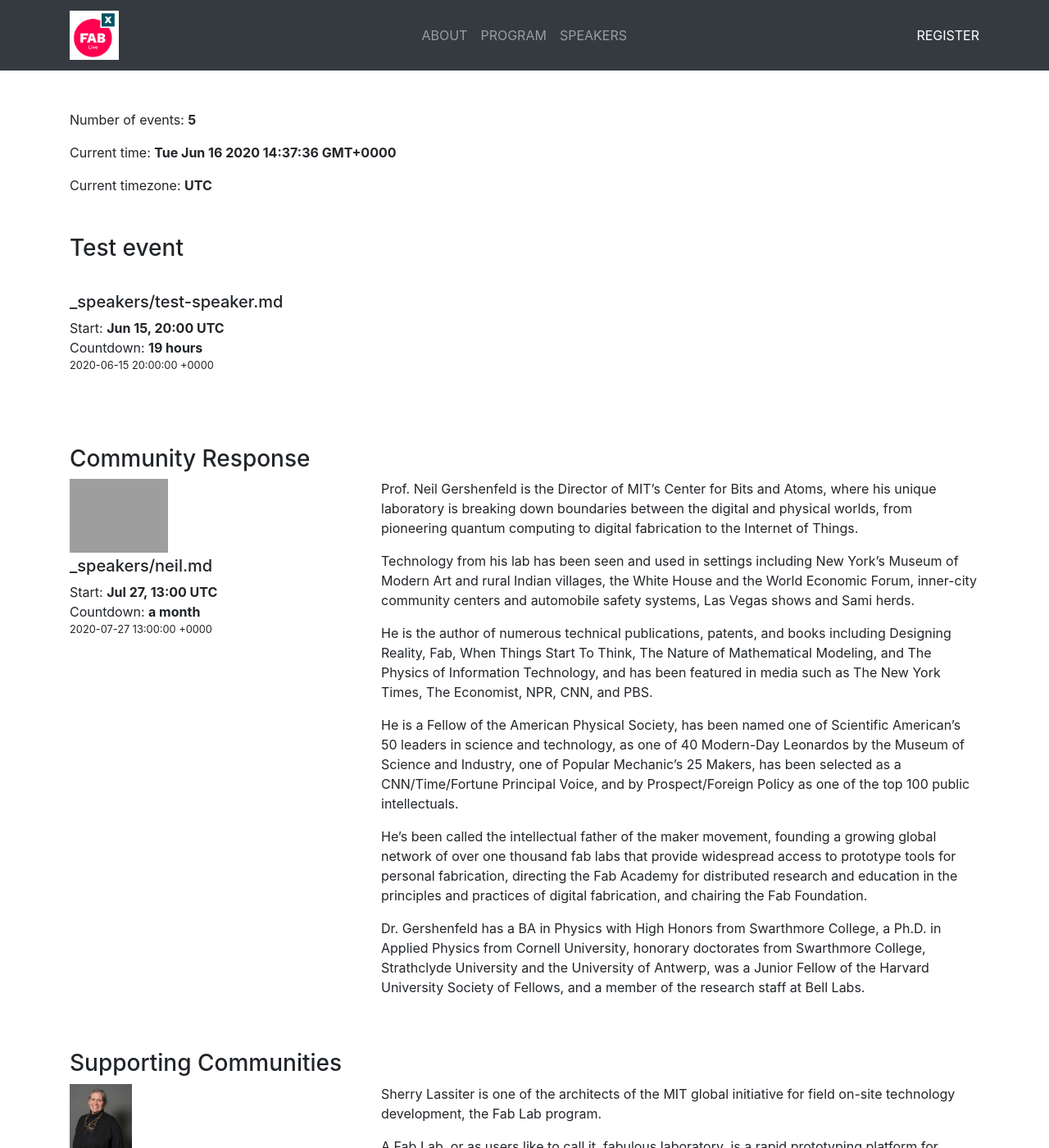
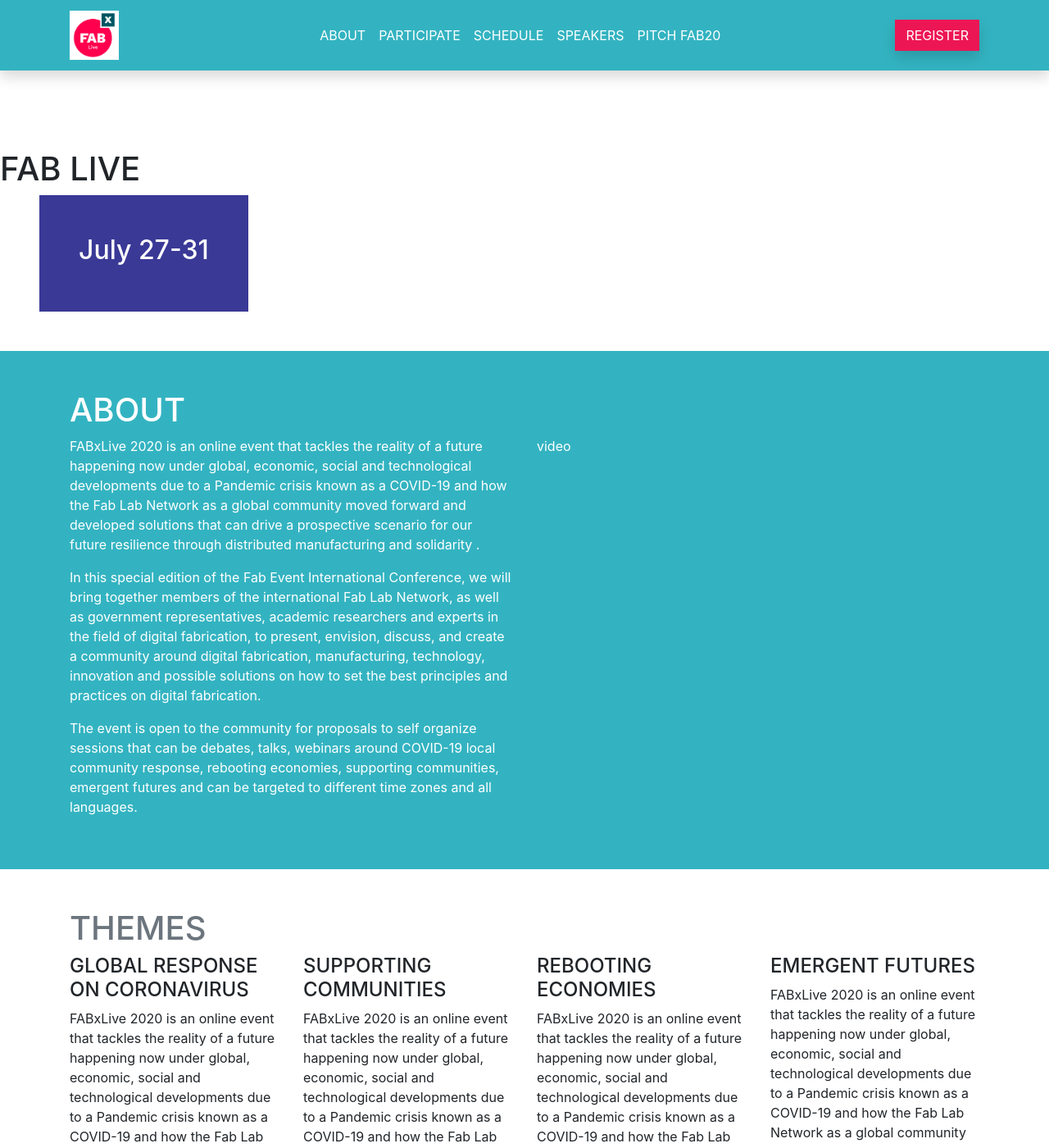
Before and after one commit to fabfoundation/fabxlive2020, a Jekyll site: the page built from index.html, in a window 1280 px wide and 1400 px high. Shown: the whole window at 82% size. Built offline with Jekyll 4.4.1, drawn with Linux system fonts in a browser that asks for light colours; nearby versions of some CDN libraries; some of the changed text lies outside the part shown.

Commit message:
Styling colors

```diff
--- a/_includes/nav.html
+++ b/_includes/nav.html
@@ -1,7 +1,7 @@
 {%- assign default_paths = site.pages | map: "path" -%}
 {%- assign page_paths = site.header_pages | default: default_paths -%}
 
-<nav class="navbar navbar-expand-sm navbar-dark bg-dark sticky-top">
+<nav class="navbar navbar-expand-sm navbar-dark sticky-top bg-cyan shadow">
   <div class="container">
     <a class="navbar-brand" rel="author" href="{{ '/' | relative_url }}">
       <img src="{{ 'assets/logo.png' | relative_url }}" alt="logo" width="60px"/>
@@ -13,18 +13,26 @@
 
     <div class="collapse navbar-collapse justify-content-between text-uppercase" id="navbarSupportedContent">
       <ul class="navbar-nav w-100 justify-content-center">
-        {%- if page_paths -%}
-        {%- for path in page_paths -%}
         <li class="nav-item">
-          {%- assign my_page = site.pages | where: "path", path | first -%}
-          {%- if my_page.title -%}
           <a class="nav-link" href="{{ my_page.url | relative_url }}">{{ my_page.title | escape }}</a>
-          {%- endif -%}
         </li>
-        {%- endfor -%}
-        {%- endif -%}
+        <li class="nav-item">
+          <a class="nav-link" href="#about">ABOUT</a>
+        </li>
+        <li class="nav-item">
+          <a class="nav-link" href="#participate">PARTICIPATE</a>
+        </li>
+        <li class="nav-item">
+          <a class="nav-link" href="#schedule">SCHEDULE</a>
+        </li>
+        <li class="nav-item">
+          <a class="nav-link" href="#speakers">SPEAKERS</a>
+        </li>
+        <li class="nav-item">
+          <a class="nav-link" href="#pitch">PITCH FAB20</a>
+        </li>
       </ul>
-      <a class="text-white" href="#">REGISTER</a>
+      <a class="text-white btn bg-red shadow" href="https://fabxlive.mn.co/" target="_blank">REGISTER</a>
     </div>
   </div>
 </nav>
--- a/_layouts/default.html
+++ b/_layouts/default.html
@@ -7,7 +7,7 @@
 
     {%- include nav.html -%}
 
-    <main class="container mt-5">
+    <main class="mt-5">
       {{ content }}
     </main>
 
--- a/assets/main.scss
+++ b/assets/main.scss
@@ -1,3 +1,31 @@
 ---
 # Only the main Sass file needs front matter (the dashes are enough)
 ---
+
+.btn {
+  border-radius: unset;
+}
+
+.bg-cyan {
+  background: #33B3C1;
+}
+
+.bg-yellow {
+  background: #F2E7AE;
+}
+
+.bg-red {
+  background: #ED1654;
+}
+
+.bg-blue {
+  background: #3A3996;
+}
+
+.navbar-dark{
+  .nav-item{
+    .nav-link {
+      color: white;
+    }
+  }
+}
--- a/index.html
+++ b/index.html
@@ -6,53 +6,124 @@
 title: Program
 ---
 
-<section>
-  <p>Number of events: <strong>{{ site.events.size }}</strong></p>
-  <p>Current time: <strong id="current-time"></strong> </p>
-  <p>Current timezone: <strong id="current-timezone"></strong> </p>
-  {% for item in site.events %}
-  <h3 class="mt-5">{{item.title}}</h3>
-  <article class="row">
-
-    <div class="col-md-5 col-lg-4 mb-4 speaker">
-      <img src="{{ item.picture | absolute_url }}" class="img-fluid" style="max-height:90px;" alt=""/>
-      <h5 class="mt-1">
-        {{item.speaker}}
-      </h5>
-      <ul class="list-unstyled">
-        <li>
-          Start:
-          <strong>
-            {{item.date | date: "%b %-d, %H:%M %Z" }}
-          </strong>
-          <span class="d-block">Countdown: <strong class="countdown"></strong></span>
-          <small class="the-date d-block">{{item.date}}</small>
-          <span class="the-date-unix d-none">{{item.date | date: "%s" }}</span>
-        </li>
-      </ul>
-    </div>
-    <div class="col-md-7 col-lg-8">
-      {{item.content}}
-    </div>
-  </article>
-  {% endfor %}
+<section class="py-5">
+  <h1>FAB LIVE</h1>
+  <div class="bg-blue d-inline-block text-white p-5 ml-5">
+    <h2>July 27-31</h2>
+  </div>
 </section>
 
-<script charset="utf-8">
-  current_time = moment().unix();
+<section class="bg-cyan text-white py-5" id="about">
+  <div class="container">
+    <h1>ABOUT</h1>
+    <div class="row">
+      <div class="col-lg-6">
+        <p>
+        FABxLive 2020 is an online event that tackles the reality of a future happening now under global, economic, social and technological developments due to a Pandemic crisis known as a COVID-19 and how the Fab Lab Network as a global community moved forward and developed solutions that can drive a prospective scenario for our future resilience through distributed manufacturing and solidarity .
+        </p>
 
-  // Get all speaker nodes, and calculate countdown
-  speakers = document.querySelectorAll('.speaker')
-  speakers.forEach(calculateCountdown);
+        <p>
+        In this special edition of the Fab Event International Conference, we will bring together members of the international Fab Lab Network, as well as government representatives, academic researchers and experts in the field of digital fabrication, to present, envision, discuss, and create a community around digital fabrication, manufacturing, technology, innovation and possible solutions on how to set the best principles and practices on digital fabrication.
+        </p>
 
-  function calculateCountdown(item, index) {
-    unix_time = item.querySelector('.the-date-unix').innerText;
-    event_time = parseInt(unix_time)
-    diffTime = event_time - current_time;
-    item.querySelector('.countdown').innerText = moment.duration(diffTime * 1000, 'milliseconds').humanize();
-  }
+        <p>
+        The event is open to the community for proposals to self organize sessions that can be debates, talks, webinars around COVID-19 local community response, rebooting economies, supporting communities, emergent futures and can be targeted to different time zones and all languages.
+        </p>
+      </div>
+      <div class="col-lg-6">
+        <p>video</p>
+      </div>
+    </div>
+  </div>
+</section>
 
-  // Set the current date at the top
-  document.getElementById('current-time').innerText = moment()
-  document.getElementById('current-timezone').innerText = Intl.DateTimeFormat().resolvedOptions().timeZone;
-</script>
+
+<section class="text-grey py-5" id="themes">
+  <div class="container">
+    <h1 class="text-muted">THEMES</h1>
+    <div class="row">
+      <div class="col-lg-3">
+        <h4>GLOBAL RESPONSE ON CORONAVIRUS</h4>
+        <p>
+        FABxLive 2020 is an online event that tackles the reality of a future happening now under global, economic, social and technological developments due to a Pandemic crisis known as a COVID-19 and how the Fab Lab Network as a global community
+        </p>
+      </div>
+      <div class="col-lg-3">
+        <h4>SUPPORTING COMMUNITIES</h4>
+        <p>
+        FABxLive 2020 is an online event that tackles the reality of a future happening now under global, economic, social and technological developments due to a Pandemic crisis known as a COVID-19 and how the Fab Lab Network as a global community
+        </p>
+      </div>
+      <div class="col-lg-3">
+        <h4>REBOOTING ECONOMIES</h4>
+        <p>
+        FABxLive 2020 is an online event that tackles the reality of a future happening now under global, economic, social and technological developments due to a Pandemic crisis known as a COVID-19 and how the Fab Lab Network as a global community
+        </p>
+      </div>
+      <div class="col-lg-3">
+        <h4>EMERGENT FUTURES</h4>
+        <p>
+        FABxLive 2020 is an online event that tackles the reality of a future happening now under global, economic, social and technological developments due to a Pandemic crisis known as a COVID-19 and how the Fab Lab Network as a global community
+        </p>
+      </div>
+    </div>
+  </div>
+</section>
+
+<section class="bg-cyan text-white py-5" id="participate">
+  <div class="container">
+    <h1>PARTICIPATE</h1>
+    <div class="row">
+      <div class="col-lg-6">
+        buttons
+      </div>
+      <div class="col-lg-6">
+        <p>
+        FABX Events are a way to integrate all the knowledge acquired during the year of over more than 2,000 Fab Labs in the world. The participation for content is based on what active members propose. This is a space for networking among speakers, workshop leaders, and participants, and what they can make in this new world of digital fabrication. This is a space to brainstorm and share your projects, workshops, and ideas, and acknowledge that all the work will be seen and appreciated by everyone. Click the link above to apply for a theoretical workshop/working group, workshops and papers. Please note that anything you submit must be designed for an online format and online interaction, and you do have the option of pre-recording or leading something Live.
+        </p>
+
+        <p>
+        Read each description carefully so that you are applying in the correct format.
+        </p>
+        <div class="text-center">
+          <a class="btn mx-auto bg-yellow shadow px-4" href="#" target="_blank">APPLY NOW</a>
+        </div>
+      </div>
+    </div>
+  </div>
+</section>
+
+<section class="my-5" id="speakers">
+  <div class="container">
+    <h1 class="text-muted">SPEAKERS</h1>
+  </div>
+</section>
+
+<section class="bg-cyan text-white py-5" id="pitch">
+  <div class="container">
+    <h1>PITCH</h1>
+    <div class="row">
+      <div class="col-md-6">
+        <p>
+        FABxLive 2020 is an online event that tackles the reality of a future happening now under global, economic, social and technological developments due to a Pandemic crisis known as a COVID-19 and how the Fab Lab Network as a global community moved forward and developed solutions that can drive a prospective scenario for our future resilience through distributed manufacturing and solidarity .
+        </p>
+        <p>
+        In this special edition of the Fab Event International Conference, we will bring together members of the international Fab Lab Network, as well as government representatives, academic researchers and experts in the field of digital fabrication, to present, envision, discuss, and create a community around digital fabrication, manufacturing, technology, innovation and possible solutions on how to set the best principles and practices on digital fabrication.
+        </p>
+        <div class="text-center">
+          <a class="btn mx-auto bg-yellow shadow px-4" href="#" target="_blank">APPLY NOW</a>
+        </div>
+      </div>
+
+      <div class="col-md-6">
+        video
+      </div>
+    </div>
+  </div>
+</section>
+
+<section class="my-5">
+  <div class="container">
+    <h1 class="text-muted">THANKS</h1>
+  </div>
+</section>
```
Also changed, not shown: program.html (added, +58 -0 lines).
